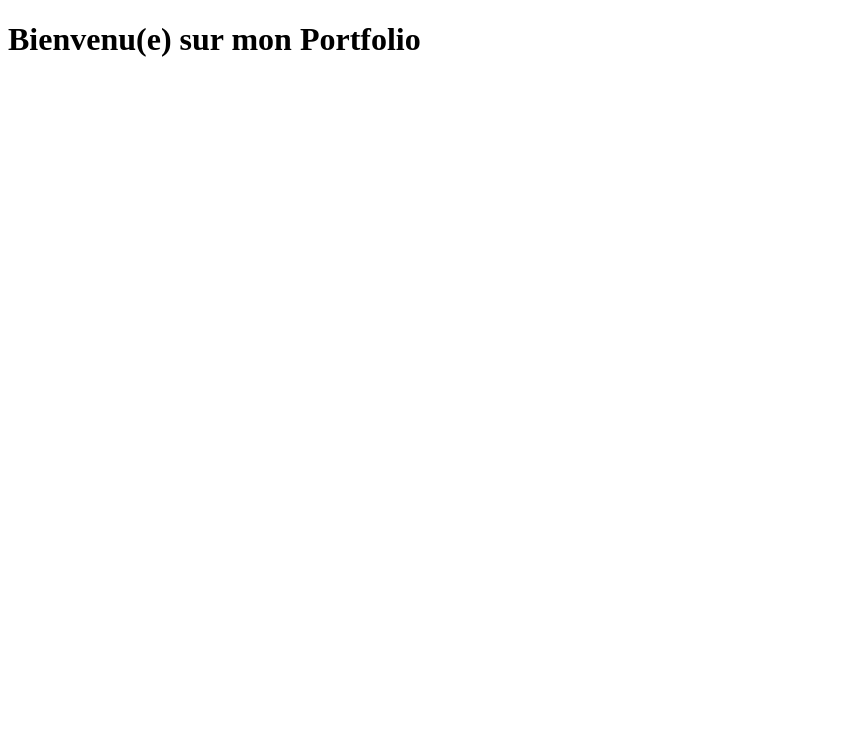
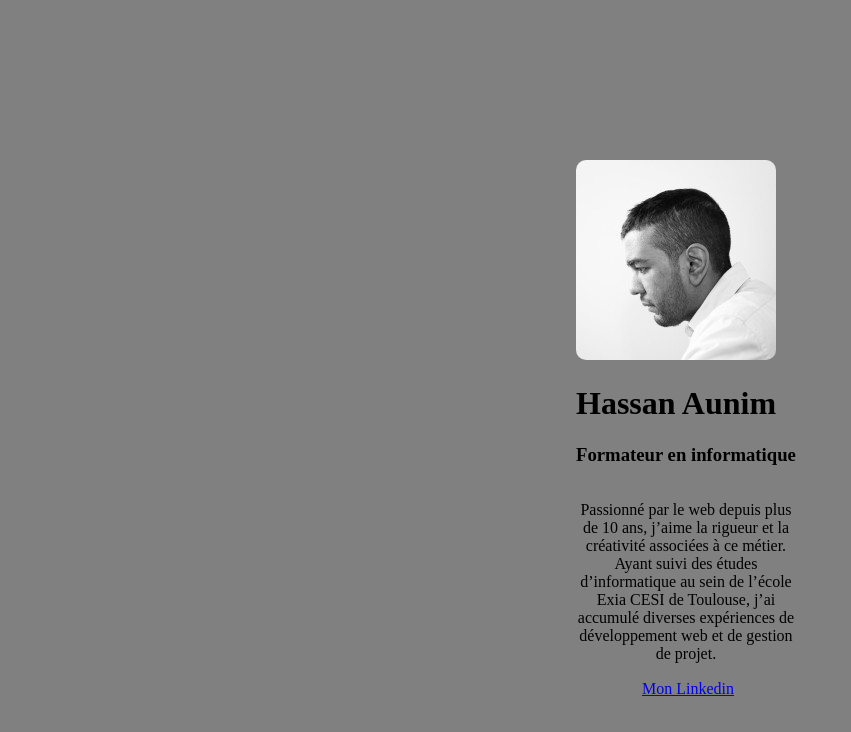
Before and after one commit to JulesClrr/julesclrr.github.io, a plain HTML site: page index.html in a window 1280 px wide. Shown: the whole page, without its empty margins (0-851 px from the left). Drawn offline with Linux system fonts and the light colour scheme.

Commit message:
feat: added index.html style.css and image

```diff
--- a/index.html
+++ b/index.html
@@ -1,11 +1,25 @@
 <!DOCTYPE html>
-<html lang="en">
+<html lang="fr">
+
 <head>
     <meta charset="UTF-8">
     <meta name="viewport" content="width=device-width, initial-scale=1.0">
-    <title>Portfolio</title>
+    <link rel="stylesheet" href="style.css">
+    <title>Document</title>
 </head>
+
 <body>
-    <h1>Bienvenu(e) sur mon Portfolio</h1>
+    <div class="container">
+        <img src="img/hassan.jpg" alt="image" style="border-radius: 10px;">
+        <h1>Hassan Aunim</h1>
+        <h3>Formateur en informatique</h3>
+        <p class="text">Passionné par le web depuis plus de 10 ans, j’aime la rigueur et la créativité associées à ce
+            métier. Ayant suivi des études d’informatique au sein de l’école Exia CESI de Toulouse, j’ai accumulé
+            diverses expériences de développement web et de gestion de projet.</p>
+        <a href="https://www.linkedin.com/in/aunimhsn/" class="linkedin">Mon Linkedin</a>
+    </div>
+
+
 </body>
+
 </html>
--- /dev/null
+++ b/style.css
@@ -0,0 +1,21 @@
+.container{
+    position: absolute;
+    left: 45%;
+    top: 20%;
+}
+
+.text{
+    position: absolute;
+    text-align: center;
+
+}
+
+body{
+    background-color: gray;
+}
+
+.linkedin{
+    position: absolute;
+    top: 520px;
+    left: 30%;
+}
```
Also changed, not shown: img/hassan.jpg (added).
